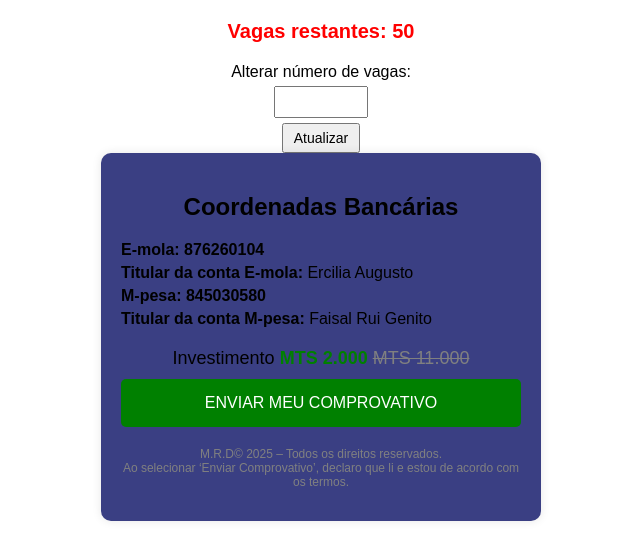
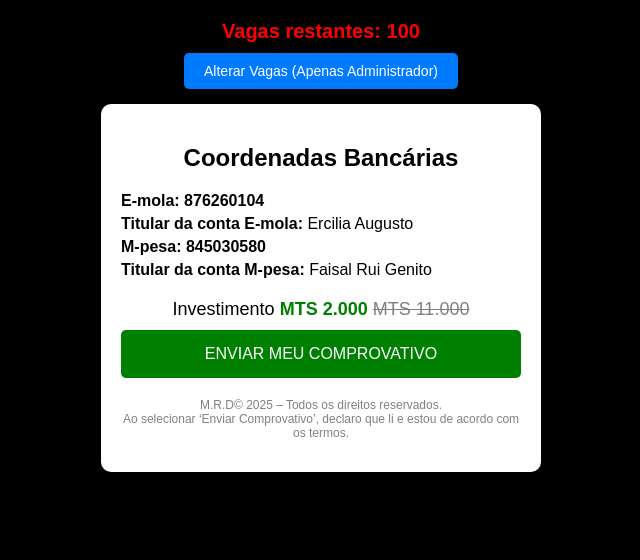
Before and after one commit to DercioPedro/ugly, a plain HTML site: page index.html in a window 1280 px wide. Shown: the whole page, without its empty margins (319-959 px from the left). Drawn offline with Linux system fonts and the light colour scheme.

Commit message:
Update index.html

```diff
--- a/index.html
+++ b/index.html
@@ -7,7 +7,7 @@
     <style>
         body {
             font-family: Arial, sans-serif;
-            background-color: #ffffff;
+            background-color: #000000;
             margin: 0;
             padding: 20px;
             display: flex;
@@ -21,7 +21,7 @@
             margin-bottom: 10px;
         }
         .container {
-            background: rgb(58, 63, 131);
+            background: white;
             padding: 20px;
             border-radius: 10px;
             box-shadow: 0 0 10px rgba(0, 0, 0, 0.1);
@@ -67,58 +67,55 @@
         .btn:hover {
             background-color: darkgreen;
         }
+        .admin-btn {
+            background-color: #007bff;
+            color: white;
+            border: none;
+            padding: 10px 20px;
+            font-size: 14px;
+            border-radius: 5px;
+            cursor: pointer;
+            margin-bottom: 15px;
+        }
+        .admin-btn:hover {
+            background-color: #0056b3;
+        }
         .footer {
             font-size: 12px;
             color: gray;
             margin-top: 20px;
         }
-        .input-vagas {
-            margin-top: 10px;
-            display: flex;
-            flex-direction: column;
-            align-items: center;
-        }
-        .input-vagas input {
-            width: 80px;
-            padding: 5px;
-            text-align: center;
-            font-size: 16px;
-            margin-top: 5px;
-        }
-        .input-vagas button {
-            margin-top: 5px;
-            padding: 5px 10px;
-            font-size: 14px;
-            cursor: pointer;
-        }
     </style>
     <script>
-        let vagas = 50; // Defina o número inicial de vagas
+        let vagas = 100; // Número inicial de vagas
         function atualizarVagas() {
             document.getElementById("vagas-restantes").innerText = vagas;
-        }
-        function alterarVagas() {
-            let novaQtd = document.getElementById("input-vagas").value;
-            if (!isNaN(novaQtd) && novaQtd >= 0) {
-                vagas = novaQtd;
-                atualizarVagas();
-            }
         }
         function enviarComprovativo() {
             let mensagem = encodeURIComponent("OI LEONARDO, JÁ FIZ A INSCRIÇÃO, AÍ ESTÁ O MEU COMPROVATIVO:");
             let contato = "258876260104";
             window.location.href = `https://wa.me/${contato}?text=${mensagem}`;
         }
+        function autenticarAdministrador() {
+            let senha = prompt("Digite a senha de administrador:");
+            if (senha === "2025/2026") {
+                let novaQtd = prompt("Digite o novo número de vagas:");
+                if (!isNaN(novaQtd) && novaQtd >= 0) {
+                    vagas = novaQtd;
+                    atualizarVagas();
+                } else {
+                    alert("Número inválido!");
+                }
+            } else {
+                alert("Senha incorreta!");
+            }
+        }
         window.onload = atualizarVagas;
     </script>
 </head>
 <body>
     <div class="vagas">Vagas restantes: <span id="vagas-restantes"></span></div>
-    <div class="input-vagas">
-        <label for="input-vagas">Alterar número de vagas:</label>
-        <input type="number" id="input-vagas" min="0">
-        <button onclick="alterarVagas()">Atualizar</button>
-    </div>
+    <button class="admin-btn" onclick="autenticarAdministrador()">Alterar Vagas (Apenas Administrador)</button>
     <div class="container">
         <h2>Coordenadas Bancárias</h2>
         <div class="info">
```
